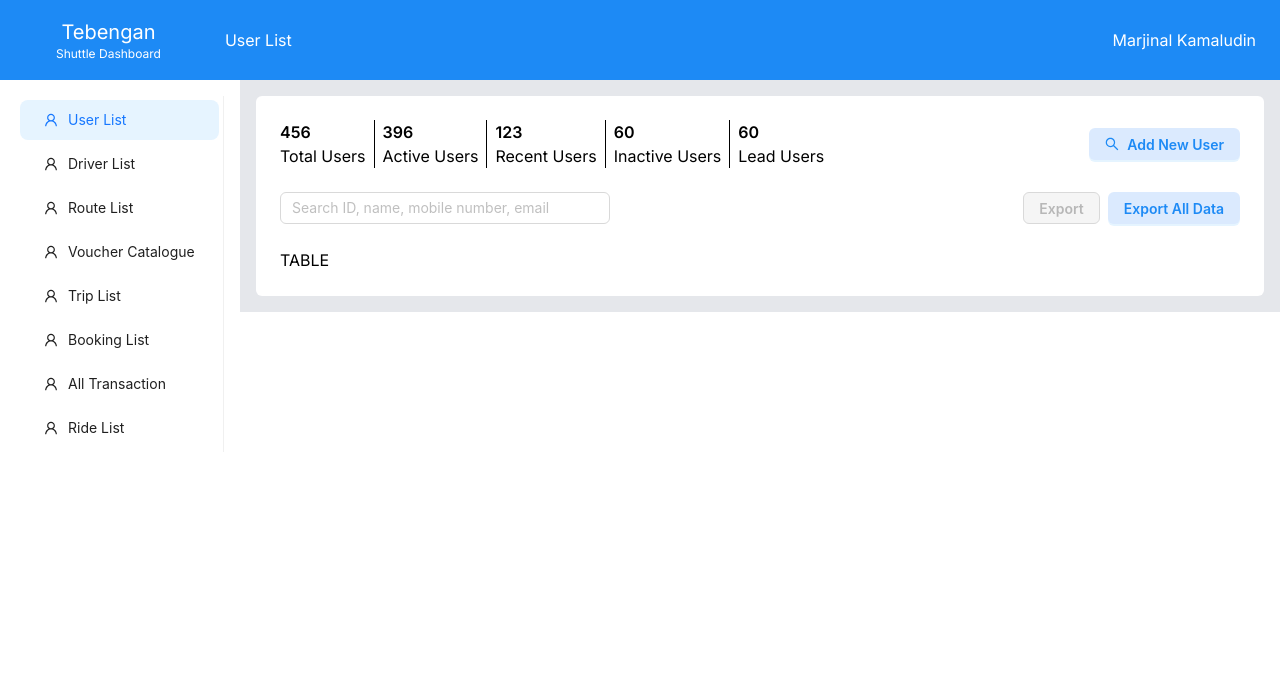
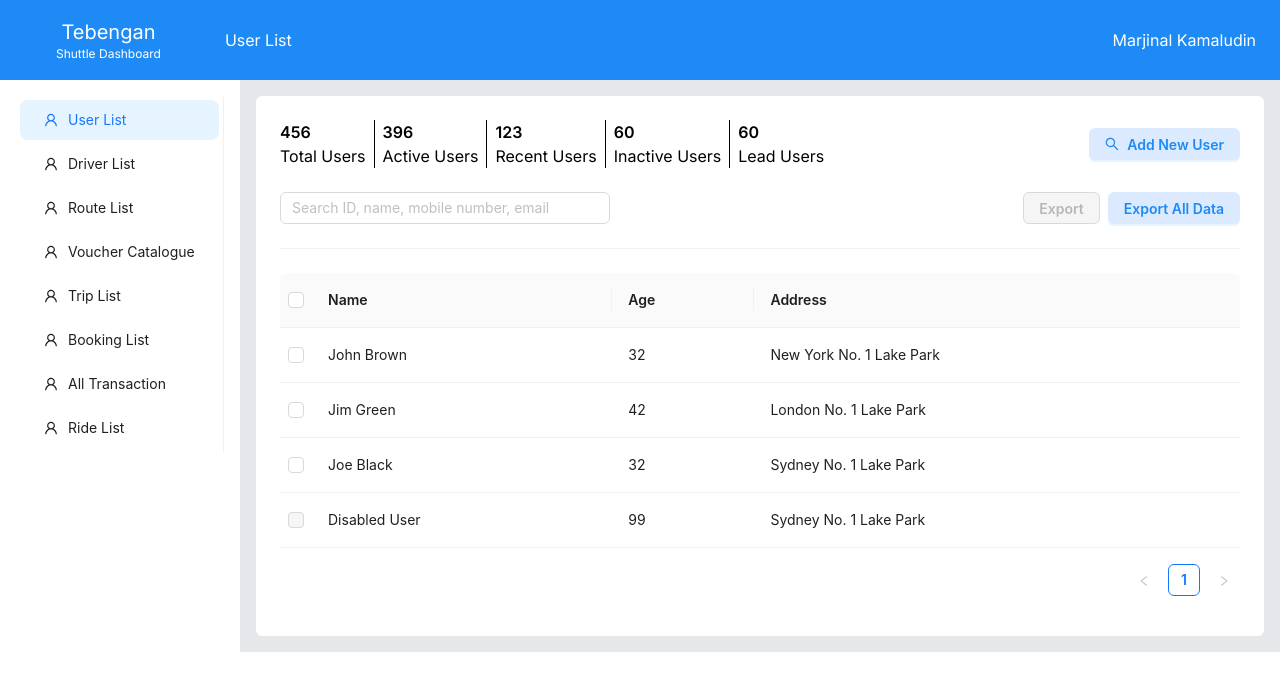
Before and after one commit to kanzff/tebengan, a Next.js app: page / in a window 1280 px wide. Shown: the top 690 px of the page. Built offline with nearby package versions, Linux system fonts and the light colour scheme.

Commit message:
added table data

```diff
--- a/components/Content.tsx
+++ b/components/Content.tsx
@@ -1,6 +1,7 @@
 import React from 'react'
 import { Button, Input } from 'antd'
 import { SearchOutlined } from '@ant-design/icons';
+import ContentTable from './ContentTable';
 
 const { Search } = Input
 
@@ -56,7 +57,9 @@ const Content = () => {
                     </div>
                 </div>
             </div>
-            <div>TABLE</div>
+            <div>
+                <ContentTable/>
+            </div>
         </div>
     </div>
   )
--- /dev/null
+++ b/components/ContentTable.tsx
@@ -0,0 +1,132 @@
+'use client'
+
+import React, { useState } from 'react'
+import { Divider, Radio, Table } from 'antd';
+import type { ColumnsType } from 'antd/es/table';
+
+interface DataType {
+  key: React.Key;
+  name: string;
+  age: number;
+  address: string;
+}
+
+const columns: ColumnsType<DataType> = [
+  {
+    title: 'Name',
+    dataIndex: 'name',
+    render: (text: string) => <a>{text}</a>,
+  },
+  {
+    title: 'Age',
+    dataIndex: 'age',
+  },
+  {
+    title: 'Address',
+    dataIndex: 'address',
+  },
+];
+
+const columns2: ColumnsType<DataType> = [
+  {
+    title: 'ID',
+    dataIndex: 'id',
+    render: (text: string) => <a>{text}</a>,
+  },
+  {
+    title: 'Status',
+    dataIndex: 'status',
+  },
+  {
+    title: 'Name',
+    dataIndex: 'name',
+  },
+  {
+    title: 'Contact',
+    dataIndex: 'contact',
+  },
+  {
+    title: 'Adress',
+    dataIndex: 'adress',
+  },
+  {
+    title: 'Trip',
+    dataIndex: 'trip',
+  },
+  {
+    title: 'Voucher',
+    dataIndex: 'name',
+  },
+  {
+    title: 'Action',
+    dataIndex: 'action',
+  },
+];
+
+const data: DataType[] = [
+  {
+    key: '1',
+    name: 'John Brown',
+    age: 32,
+    address: 'New York No. 1 Lake Park',
+  },
+  {
+    key: '2',
+    name: 'Jim Green',
+    age: 42,
+    address: 'London No. 1 Lake Park',
+  },
+  {
+    key: '3',
+    name: 'Joe Black',
+    age: 32,
+    address: 'Sydney No. 1 Lake Park',
+  },
+  {
+    key: '4',
+    name: 'Disabled User',
+    age: 99,
+    address: 'Sydney No. 1 Lake Park',
+  },
+];
+
+// rowSelection object indicates the need for row selection
+const rowSelection = {
+  onChange: (selectedRowKeys: React.Key[], selectedRows: DataType[]) => {
+    console.log(`selectedRowKeys: ${selectedRowKeys}`, 'selectedRows: ', selectedRows);
+  },
+  getCheckboxProps: (record: DataType) => ({
+    disabled: record.name === 'Disabled User', // Column configuration not to be checked
+    name: record.name,
+  }),
+};
+
+const ContentTable = () => {
+  // const [selectionType, setSelectionType] = useState<'checkbox'>('checkbox');
+
+  return (
+    <div>
+      {/* <Radio.Group
+        onChange={({ target: { value } }) => {
+          setSelectionType(value);
+        }}
+        value={'checkbox'}
+      >
+        <Radio value="checkbox">Checkbox</Radio>
+      </Radio.Group> */}
+
+      <Divider />
+
+      <Table
+        rowSelection={{
+          type: 'checkbox',
+          ...rowSelection,
+        }}
+        columns={columns}
+        dataSource={data}
+      />
+    </div>
+  );
+}
+
+export default ContentTable
```
Also changed, not shown: data/tableData.ts (added, +61 -0 lines).
